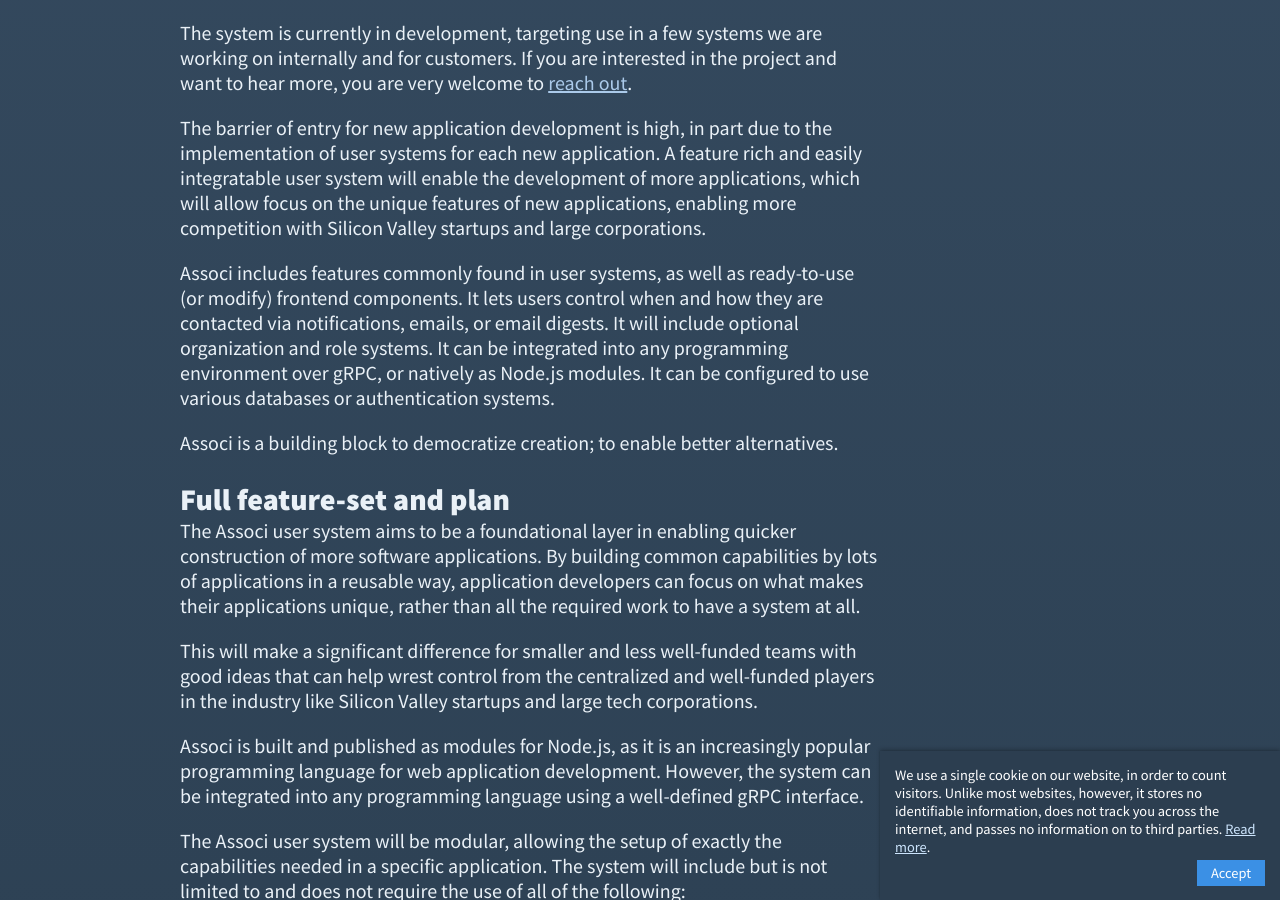
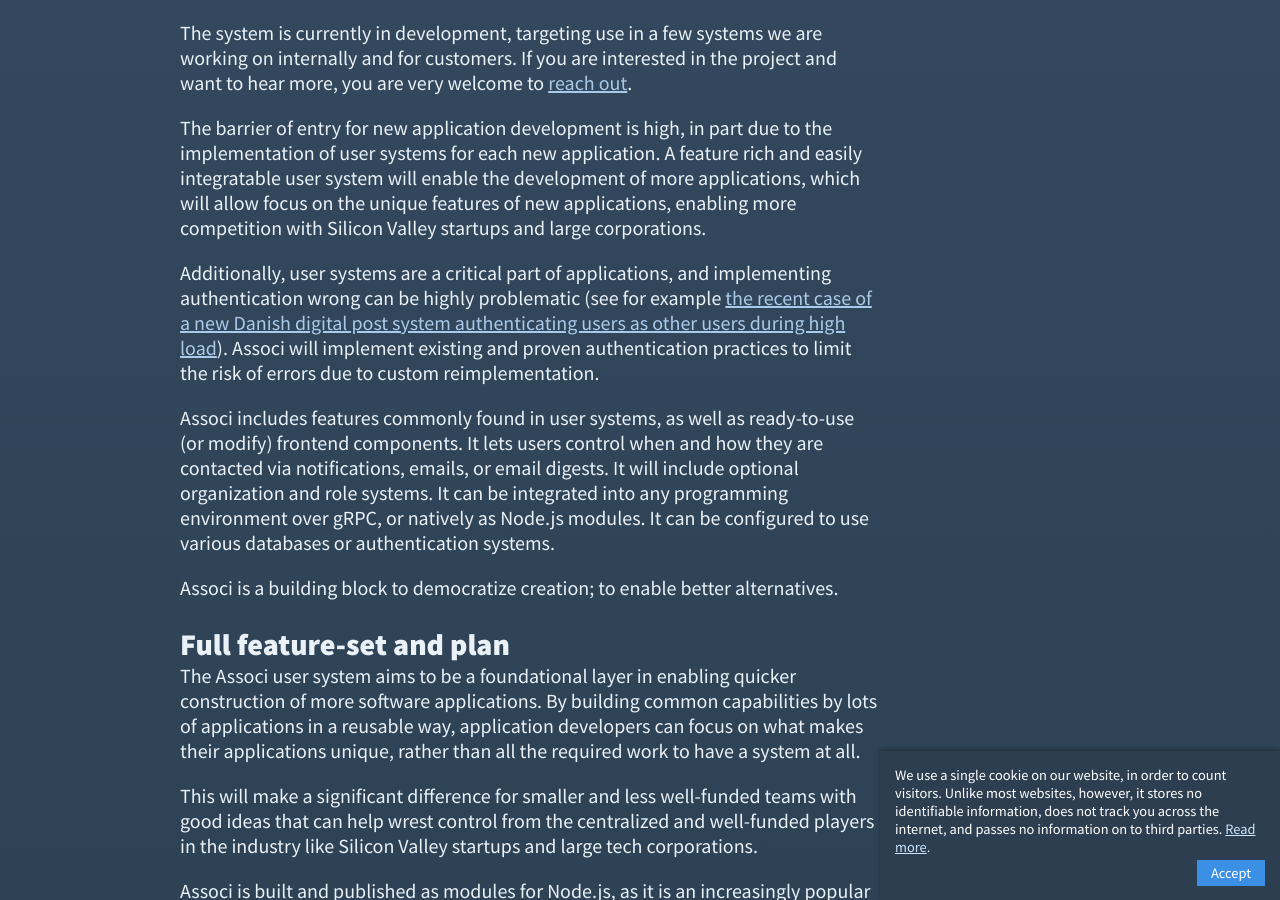
Before and after one commit to derangeddk/deranged.dk, a Jekyll site: the page built from associ/index.html, in a window 1280 px wide and 900 px high, scrolled down 582 px. Built offline with Jekyll 4.4.1, drawn with Linux system fonts in a browser that asks for light colours.

Commit message:
Add mit.dk security reference

```diff
--- a/associ/index.html
+++ b/associ/index.html
@@ -91,6 +91,9 @@
         The barrier of entry for new application development is high, in part due to the implementation of user systems for each new application. A feature rich and easily integratable user system will enable the development of more applications, which will allow focus on the unique features of new applications, enabling more competition with Silicon Valley startups and large corporations.
     </p>
     <p>
+        Additionally, user systems are a critical part of applications, and implementing authentication wrong can be highly problematic (see for example <a href="https://www.version2.dk/artikel/kodefejl-sendte-mitdk-til-taelling-i-doegn-leverandoer-insisterer-paa-loesningen-var" target="_blank" rel="noopener">the recent case of a new Danish digital post system authenticating users as other users during high load</a>). Associ will implement existing and proven authentication practices to limit the risk of errors due to custom reimplementation.
+    </p>
+    <p>
         Associ includes features commonly found in user systems, as well as ready-to-use (or modify) frontend components. It lets users control when and how they are contacted via notifications, emails, or email digests. It will include optional organization and role systems. It can be integrated into any programming environment over gRPC, or natively as Node.js modules. It can be configured to use various databases or authentication systems.
     </p>
     <p>
```
